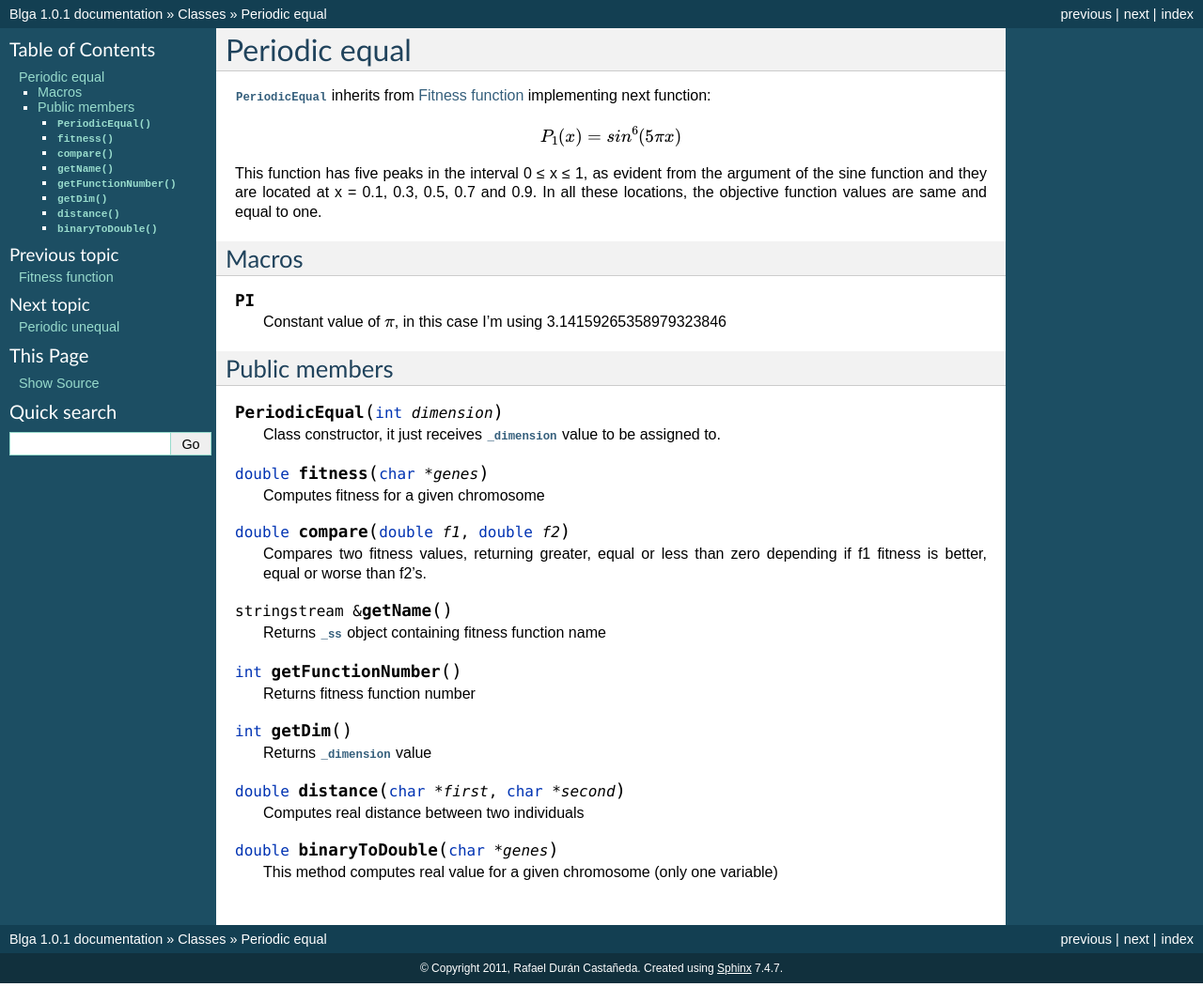
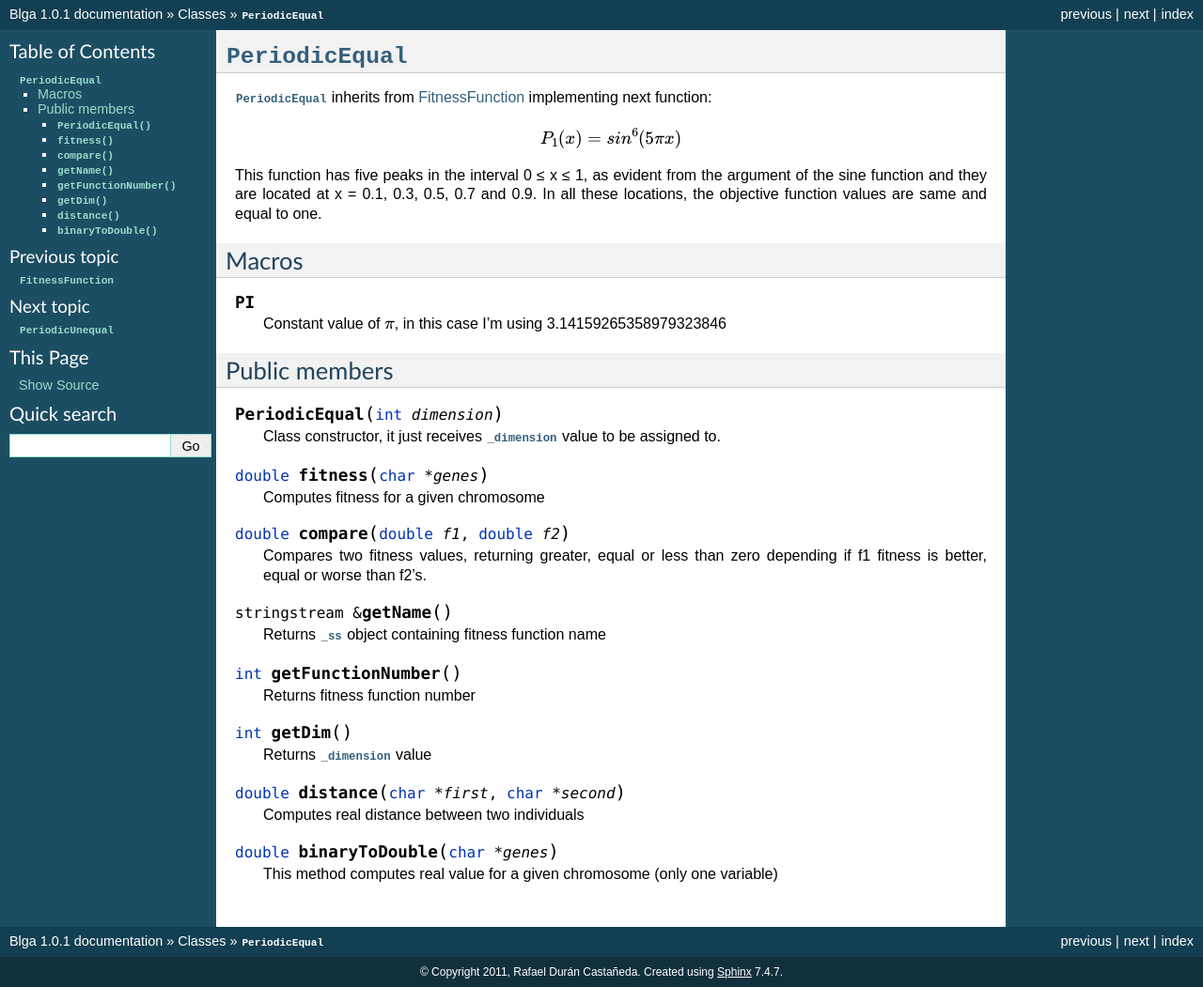
Before and after one commit to rafaduran/rdc-blga, a Sphinx documentation site: the page built from docs/source/periodicequal.rst, in a window 1280 px wide. Shown: the whole page at 94% size. Built offline with Sphinx 7.4.7, drawn with Linux system fonts in a browser that asks for light colours.

Commit message:
Add :cpp:class: attribute to all clases

```diff
--- a/docs/source/blga.rst
+++ b/docs/source/blga.rst
@@ -1,7 +1,7 @@
 .. _blga:
 
-Blga
-====
+:cpp:class:`Blga`
+=================
 :cpp:class:`Blga` is the base class for all Binary-coded Local Genetitc
 algorithms. It implements :ref:`LocalSearcher` base class and it also defines
 interface for all Blga subclasses.
--- a/docs/source/clusteredclearing.rst
+++ b/docs/source/clusteredclearing.rst
@@ -1,5 +1,5 @@
-ClusteredClearing
-=================
+:cpp:class:`ClusteredClearing`
+==============================
 :cpp:class:`ClusteredClearing` inherits from :ref:`Blga` and reimplemnts
 some of its methods. This subclass is an attempt to fix all problems of
 :ref:`Blga`.
--- a/docs/source/fitnessfunction.rst
+++ b/docs/source/fitnessfunction.rst
@@ -1,7 +1,7 @@
 .. _fitnessfunction:
 
-Fitness function
-================
+:cpp:class:`FitnessFunction`
+============================
 :cpp:class:`FitnessFunction` is the base class for all fitness functions.
 
 Macros
--- a/docs/source/localsearcher.rst
+++ b/docs/source/localsearcher.rst
@@ -1,7 +1,7 @@
 .. _localsearcher:
 
-LocalSearcher
-=============
+:cpp:class:`LocalSearcher`
+==========================
 :cpp:class:`LocalSearcher` is the base class interface for all local search
 algorithms.
 
--- a/docs/source/periodicequal.rst
+++ b/docs/source/periodicequal.rst
@@ -1,5 +1,5 @@
-Periodic equal
-==============
+:cpp:class:`PeriodicEqual`
+==========================
 :cpp:class:`PeriodicEqual` inherits from :ref:`FitnessFunction` implementing
 next function:
 
--- a/docs/source/periodicunequal.rst
+++ b/docs/source/periodicunequal.rst
@@ -1,5 +1,5 @@
-Periodic unequal
-================
+:cpp:class:`PeriodicUnequal`
+============================
 :cpp:class:`PeriodicUnequal` inherits from :ref:`FitnessFunction` implementing
 next function:
 
```
